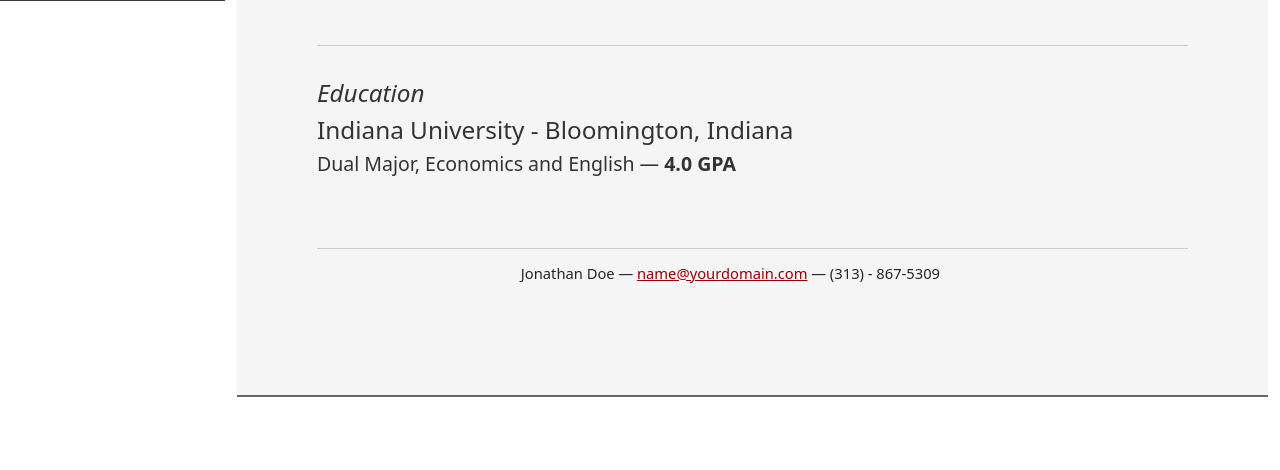
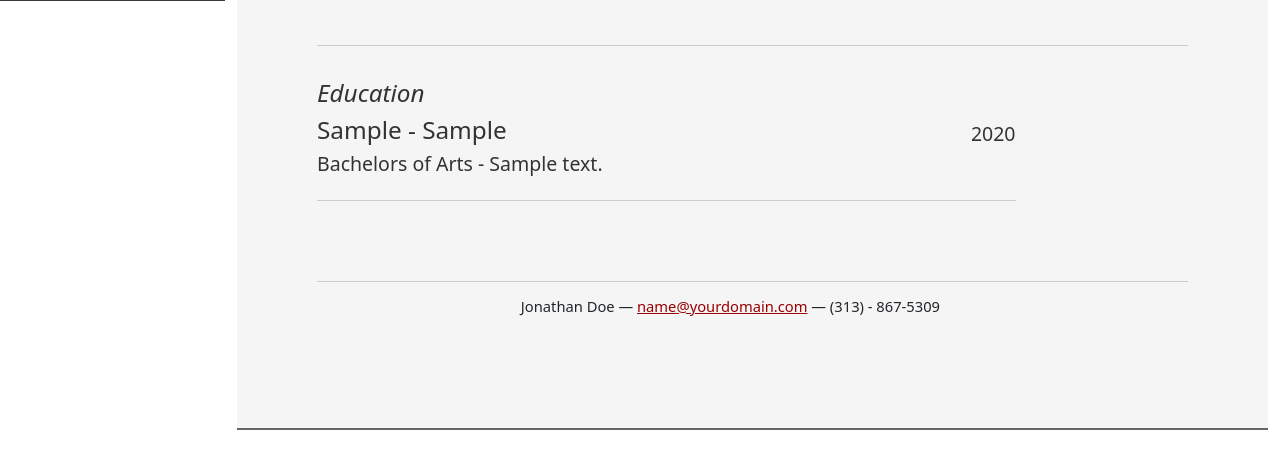
Before and after one commit to Jazmin-Ewers/resume_architect, a Django app: page /resumes/1/print in a window 1280 px wide. Shown: the part 799-1269 px from the top of the page. Before the commit the page ends 1196 px from the top, so only its background shows below. Run offline with Django 3.2, Linux system fonts and the light colour scheme; a user stored in the database is signed in; tables that the repository leaves empty hold one stand-in row (values such as "Sample post"); some libraries are stand-ins or nearby versions.

Commit message:
format for resume.print education works

```diff
--- a/main_app/templates/resumes/print.html
+++ b/main_app/templates/resumes/print.html
@@ -265,10 +265,14 @@
 											<div class="yui-u first">
 												<h2>Education</h2>
 											</div>
-											<div class="yui-u">
-												<h2>Indiana University - Bloomington, Indiana</h2>
-												<h3>Dual Major, Economics and English &mdash; <strong>4.0 GPA</strong> </h3>
-											</div>
+                      {% for education in educations %}
+											<div class="yui-u job">
+												<h2>{{education.institution}} - {{education.location}}</h2>
+												<h3>{{education.get_degree_display}} - {{education.degree_description }}</h3>
+                        <h4>{{education.graduation.year}}</h4>
+                      </div>
+                      {% endfor %}
+
 										</div><!--// .yui-gf -->
 
 
```
